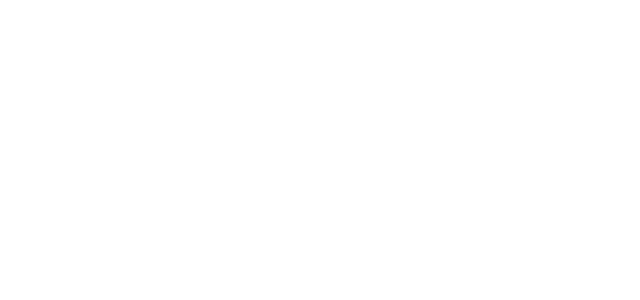
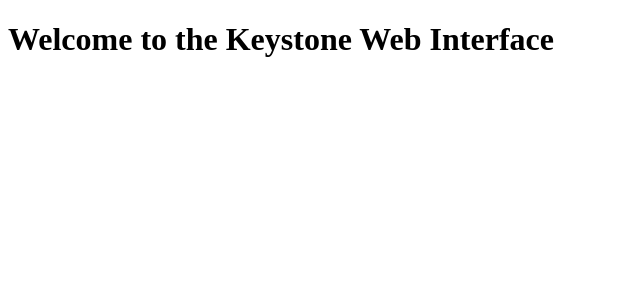
Before and after one commit to pitt-crc/keystone-web, an Angular app: page / in a window 1280 px wide. Shown: the top 300 px of the page, without its empty margins (0-640 px from the left). Built offline with nearby package versions, Linux system fonts and the light colour scheme.

Commit message:
Adds placeholder page for the keystone dashboard

```diff
--- a/src/app/app.routes.ts
+++ b/src/app/app.routes.ts
@@ -1,6 +1,8 @@
 import { Routes } from '@angular/router';
-import {LoginComponent} from "./authentication/components/login/login.component";
+import { LoginComponent } from "./authentication/components/login/login.component";
+import { DashboardComponent } from "./dashboard/components/dashboard/dashboard.component";
 
 export const routes: Routes = [
+    { path: '', component: DashboardComponent },
     { path: 'login', component: LoginComponent },
 ];
--- /dev/null
+++ b/src/app/dashboard/components/dashboard/dashboard.component.html
@@ -0,0 +1 @@
+<h1>Welcome to the Keystone Web Interface</h1>
```
Also changed, not shown: src/app/dashboard/components/dashboard/dashboard.component.ts (added, +9 -0 lines).
